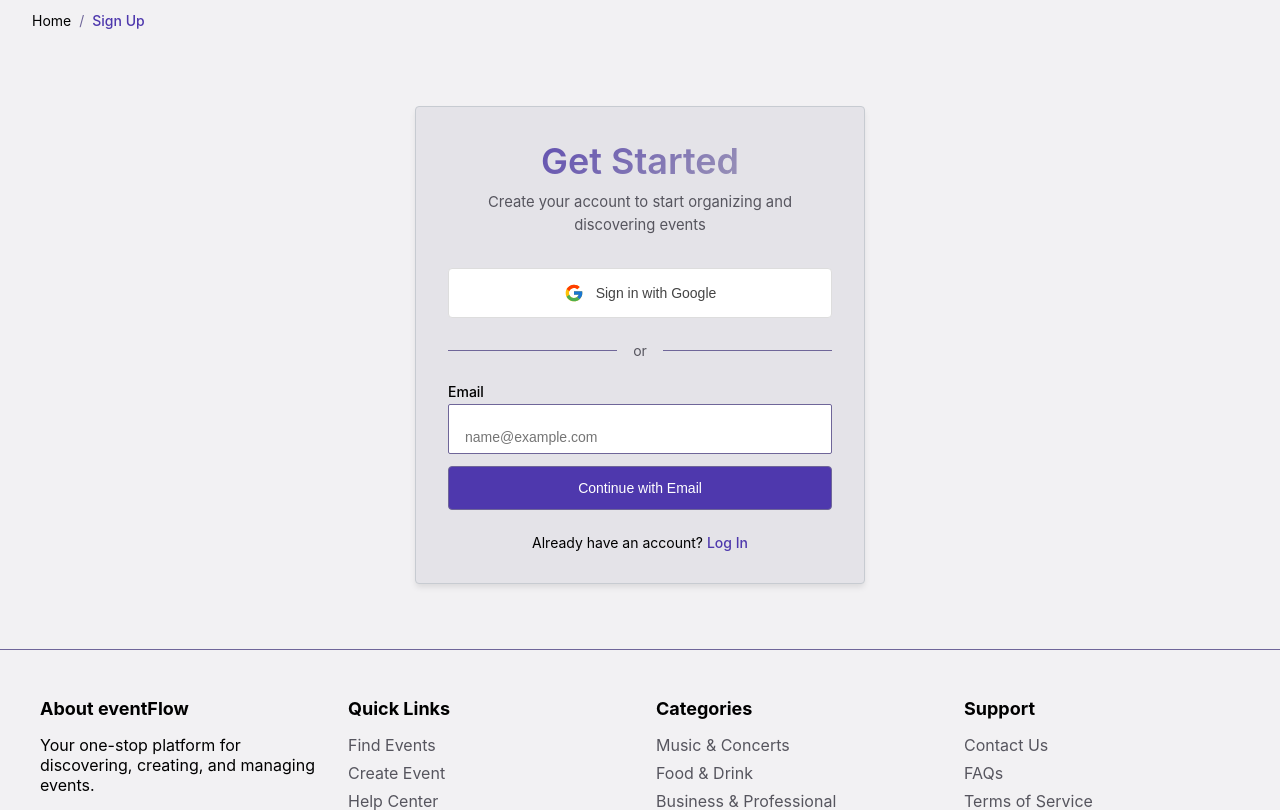
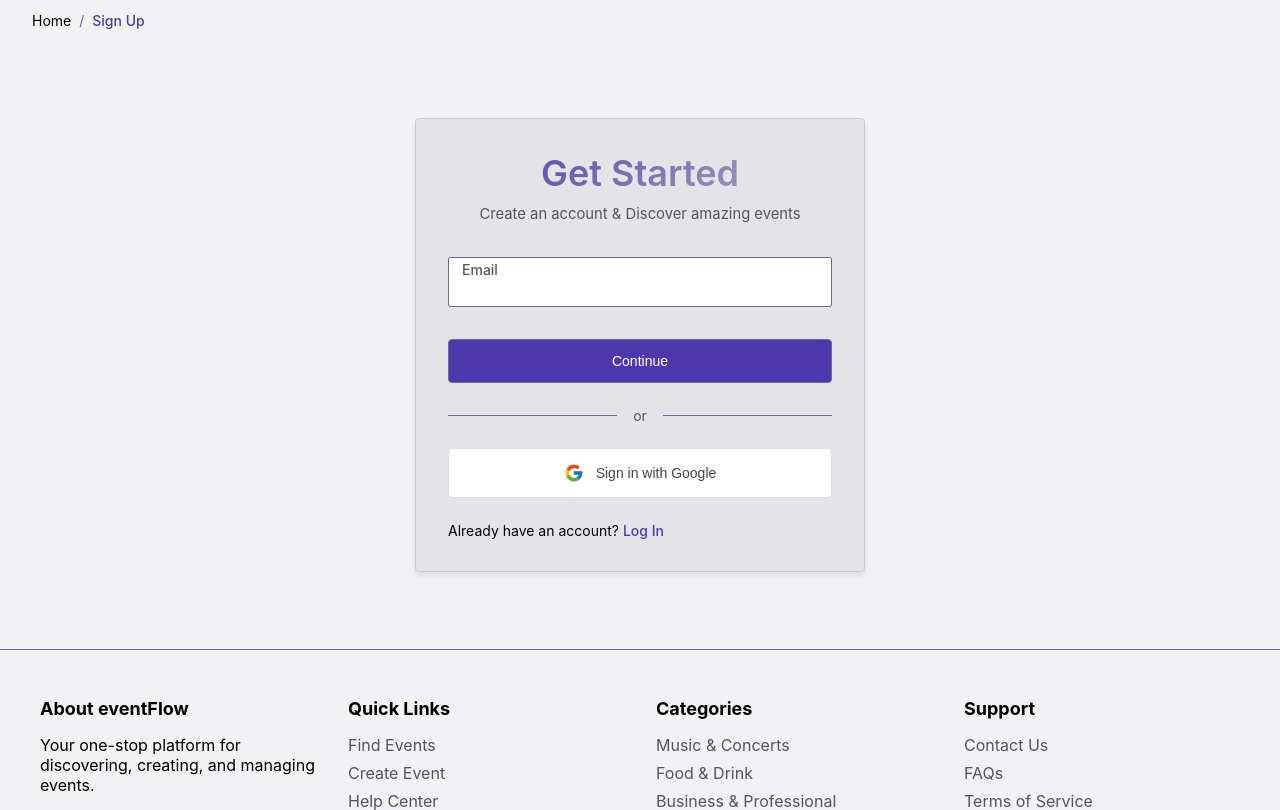
Before and after one commit to KennyWambua/event-flow, a Flask app: page /auth/signup in a window 1280 px wide. Shown: the part 77-887 px from the top of the page. Run offline with Flask 3, Linux system fonts and the light colour scheme; some libraries are stand-ins or nearby versions.

```diff
--- a/eventFlow/main.py
+++ b/eventFlow/main.py
@@ -157,13 +157,17 @@ def createEvent():
 
 @main.route('/event/find')
 def findEvent():
+    # Get pagination and search parameters
     page = request.args.get('page', 1, type=int)
+    per_page = 9  # Number of items per page
     query = request.args.get('query', '').strip()
     category = request.args.get('category', '').strip()
     location = request.args.get('location', '').strip()
 
+    # Build the base query
     events_query = Event.query
 
+    # Apply filters
     if query:
         search_terms = [term.strip() for term in query.split()]
         search_filters = []
@@ -186,18 +190,27 @@ def findEvent():
             location_filters.append(Event.location.ilike(f'%{term}%'))
         events_query = events_query.filter(or_(*location_filters))
 
-    # Only show future events by default
+    # Only show future events
     events_query = events_query.filter(Event.date >= datetime.now(timezone.utc))
 
     # Order by date
     events_query = events_query.order_by(Event.date.asc())
 
     # Paginate results
-    events = events_query.paginate(
-        page=page,
-        per_page=9,
-        error_out=False
-    )
+    try:
+        events = events_query.paginate(
+            page=page,
+            per_page=per_page,
+            error_out=False
+        )
+
+        if not events.items and page > 1:
+            # If no items found and we're not on first page, redirect to page 1
+            return redirect(url_for('main.findEvent', page=1, query=query, category=category, location=location))
+
+    except Exception as e:
+        print(f"Pagination error: {str(e)}")
+        events = events_query.paginate(page=1, per_page=per_page, error_out=False)
 
     return render_template('find_event.html', events=events, now=g.now)
 
--- a/eventFlow/static/css/auth.css
+++ b/eventFlow/static/css/auth.css
@@ -19,6 +19,7 @@
 .auth-card:hover {
   border: 1px solid hsl(var(--border));
 }
+
 .auth-card h1 {
   font-size: 2.25rem;
   font-weight: 600;
@@ -106,6 +107,7 @@
   gap: 0.25rem;
   margin-bottom: 0;
 }
+
 .login-input-group {
   position: relative;
 }
@@ -119,7 +121,6 @@
   pointer-events: none;
   transition: all 0.2s ease;
 }
-
 
 .form-group label {
   font-weight: 500;
@@ -141,9 +142,10 @@
   box-shadow: 0 0 0 2px hsl(var(--ring) / 0.2);
 }
 
-.form-group:focus > .form-group label {
+.form-group:focus>.form-group label {
   color: hsl(var(--primary));
 }
+
 .remember-me, .terms {
   display: flex;
   align-items: center;
@@ -170,6 +172,7 @@
     opacity: 0;
     transform: translateY(-10px);
   }
+
   to {
     opacity: 1;
     transform: translateY(0);
@@ -178,7 +181,7 @@
 
 .auth-footer {
   margin-top: 2rem;
-  text-align: center;
+  text-align: left;
   font-size: 0.875rem;
 }
 
@@ -420,6 +423,7 @@
 /* Update button text */
 #continue-btn {
   font-weight: 500;
+  margin-top: 2rem;
   height: 2.75rem;
   display: flex;
   align-items: center;
@@ -427,7 +431,7 @@
 }
 
 /* Hide Get Started heading in step two */
-.signup-step:not(#step-one) .auth-card > h1,
+.signup-step:not(#step-one) .auth-card>h1,
 .signup-step:not(#step-one) .auth-subtitle {
   display: none;
 }
--- a/eventFlow/templates/auth/signup.html
+++ b/eventFlow/templates/auth/signup.html
@@ -22,7 +22,18 @@
       <!-- Step One -->
       <div id="step-one" class="signup-step active">
         <h1>Get Started</h1>
-        <p class="auth-subtitle">Create your account to start organizing and discovering events</p>
+        <p class="auth-subtitle">Create an account & Discover amazing events</p>
+
+        <div class="form-group login-input-group">
+          <label for="initial-email">Email</label>
+          <input type="email" id="initial-email" class="form-control" />
+        </div>
+
+        <button type="button" id="continue-btn" class="btn btn-primary btn-block">Continue</button>
+
+        <div class="divider">
+          <span>or</span>
+        </div>
 
         <div class="social-login">
           <button class="social-btn google-btn">
@@ -30,17 +41,6 @@
             Sign in with Google
           </button>
         </div>
-
-        <div class="divider">
-          <span>or</span>
-        </div>
-
-        <div class="form-group">
-          <label for="initial-email">Email</label>
-          <input type="email" id="initial-email" class="form-control" placeholder="name@example.com" />
-        </div>
-
-        <button type="button" id="continue-btn" class="btn btn-primary btn-block">Continue with Email</button>
 
         <div class="auth-footer">
           <p>
@@ -52,7 +52,7 @@
       <!-- Step Two -->
       <div id="step-two" class="signup-step">
         <h2 class="step-title">Complete Your Profile</h2>
-        <p class="step-description">Fill in your details to finish creating your account</p>
+        <p class="step-description">Fill in your details to finish creating an account</p>
 
         <form method="POST" action="{{ url_for('auth.signup') }}" class="auth-form" id="signupForm">
           {{ form.hidden_tag() }}
@@ -61,7 +61,6 @@
           <div class="form-section">
             <div class="form-group">
               <div class="email-field-wrapper">
-                {{ form.email.label }}
                 <div class="input-with-icon">
                   {{ form.email(class='form-control', readonly=true) }}
                   <button type="button" class="edit-email-btn" aria-label="Edit email"><span class="material-icons">edit</span></button>
@@ -69,9 +68,9 @@
               </div>
             </div>
 
-            <div class="form-group">
+            <div class="form-group login-input-group">
               {{ form.confirm_email.label }}
-              {{ form.confirm_email(class='form-control', placeholder='Confirm email') }}
+              {{ form.confirm_email(class='form-control') }}
               {% if form.confirm_email.errors %}
                 {% for error in form.confirm_email.errors %}
                   <span class="error-message">{{ error }}</span>
@@ -83,9 +82,9 @@
           <!-- Name Fields -->
           <div class="form-section">
             <div class="name-row">
-              <div class="form-group">
+              <div class="form-group login-input-group">
                 {{ form.first_name.label }}
-                {{ form.first_name(class='form-control', placeholder='First name') }}
+                {{ form.first_name(class='form-control') }}
                 {% if form.first_name.errors %}
                   {% for error in form.first_name.errors %}
                     <span class="error-message">{{ error }}</span>
@@ -93,9 +92,9 @@
                 {% endif %}
               </div>
 
-              <div class="form-group">
+              <div class="form-group login-input-group">
                 {{ form.last_name.label }}
-                {{ form.last_name(class='form-control', placeholder='Last name') }}
+                {{ form.last_name(class='form-control') }}
                 {% if form.last_name.errors %}
                   {% for error in form.last_name.errors %}
                     <span class="error-message">{{ error }}</span>
@@ -107,9 +106,9 @@
 
           <!-- Password Field -->
           <div class="form-section">
-            <div class="form-group">
+            <div class="form-group login-input-group">
               {{ form.password.label }}
-              {{ form.password(class='form-control', placeholder='••••••••') }}
+              {{ form.password(class='form-control') }}
               {% if form.password.errors %}
                 {% for error in form.password.errors %}
                   <span class="error-message">{{ error }}</span>
@@ -144,7 +143,7 @@
   </div>
 
   <script>
-    document.addEventListener('DOMContentLoaded', function() {
+    document.addEventListener('DOMContentLoaded', function () {
       const stepOne = document.getElementById('step-one')
       const stepTwo = document.getElementById('step-two')
       const continueBtn = document.getElementById('continue-btn')
@@ -205,7 +204,7 @@
         removeErrorMessage()
       }
 
-      continueBtn.addEventListener('click', async function() {
+      continueBtn.addEventListener('click', async function () {
         const email = initialEmail.value.trim()
         removeErrorMessage()
 
@@ -222,22 +221,18 @@
         // Check if email is available
         const isAvailable = await checkEmailAvailability(email)
         if (!isAvailable) {
-          showErrorMessage('An account with this email already exists. Please log in instead.', initialEmail)
-          // Redirect to login page after a delay
-          setTimeout(() => {
-            window.location.href = "{{ url_for('auth.login') }}"
-          }, 3000)
+          showErrorMessage('An account with this email already exists. Log in or use a different email', initialEmail)
           return
         }
 
         switchToStepTwo(email)
       })
 
-      editEmailBtn.addEventListener('click', function() {
+      editEmailBtn.addEventListener('click', function () {
         switchToStepOne(signupEmail.value)
       })
 
-      confirmEmail.addEventListener('input', function() {
+      confirmEmail.addEventListener('input', function () {
         removeErrorMessage()
         if (confirmEmail.value.toLowerCase() !== signupEmail.value.toLowerCase()) {
           showErrorMessage('Email addresses do not match. Please try again', confirmEmail)
@@ -245,7 +240,7 @@
       })
 
       const signupForm = document.getElementById('signupForm')
-      signupForm.addEventListener('submit', function(e) {
+      signupForm.addEventListener('submit', function (e) {
         if (confirmEmail.value.toLowerCase() !== signupEmail.value.toLowerCase()) {
           e.preventDefault()
           showErrorMessage('Email addresses do not match. Please try again', confirmEmail)
```
Also changed, not shown: eventFlow/static/js/create_event.js (+43 -16 lines), eventFlow/templates/find_event.html (+36 -9 lines).
